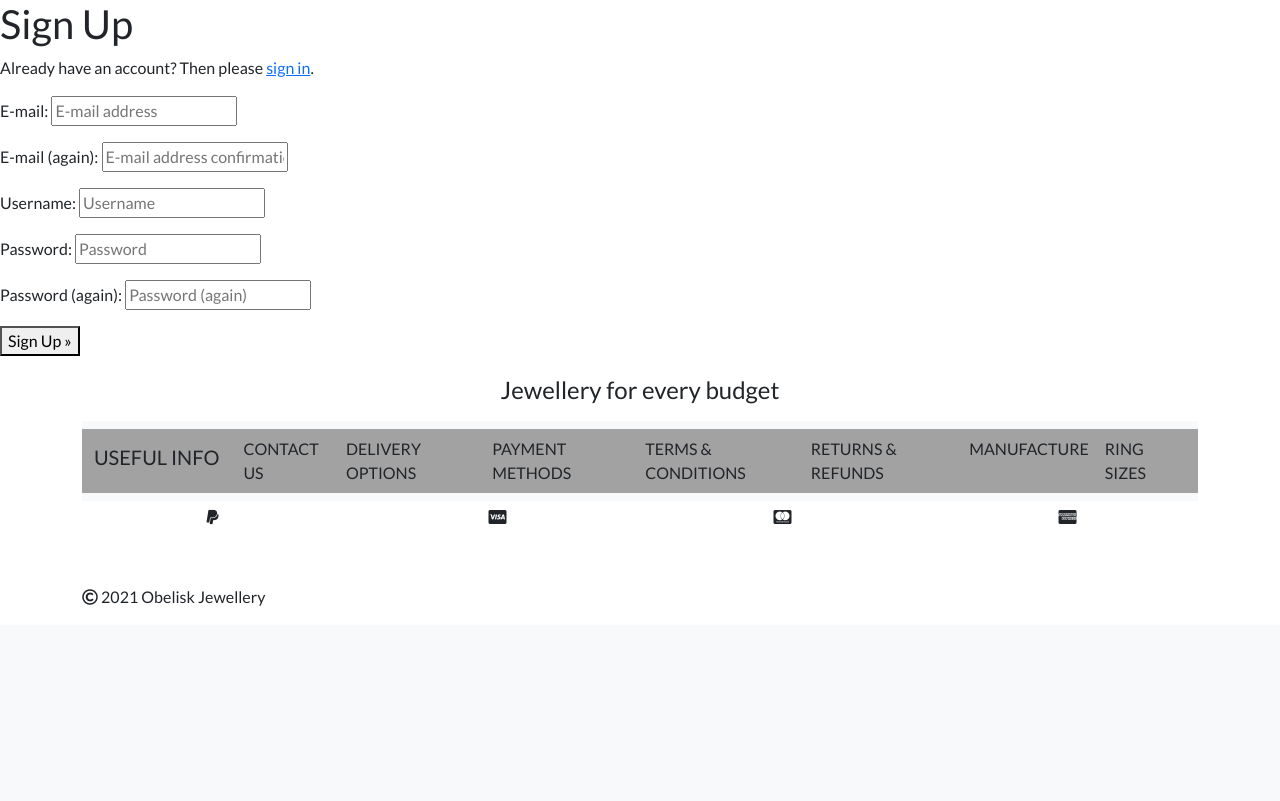
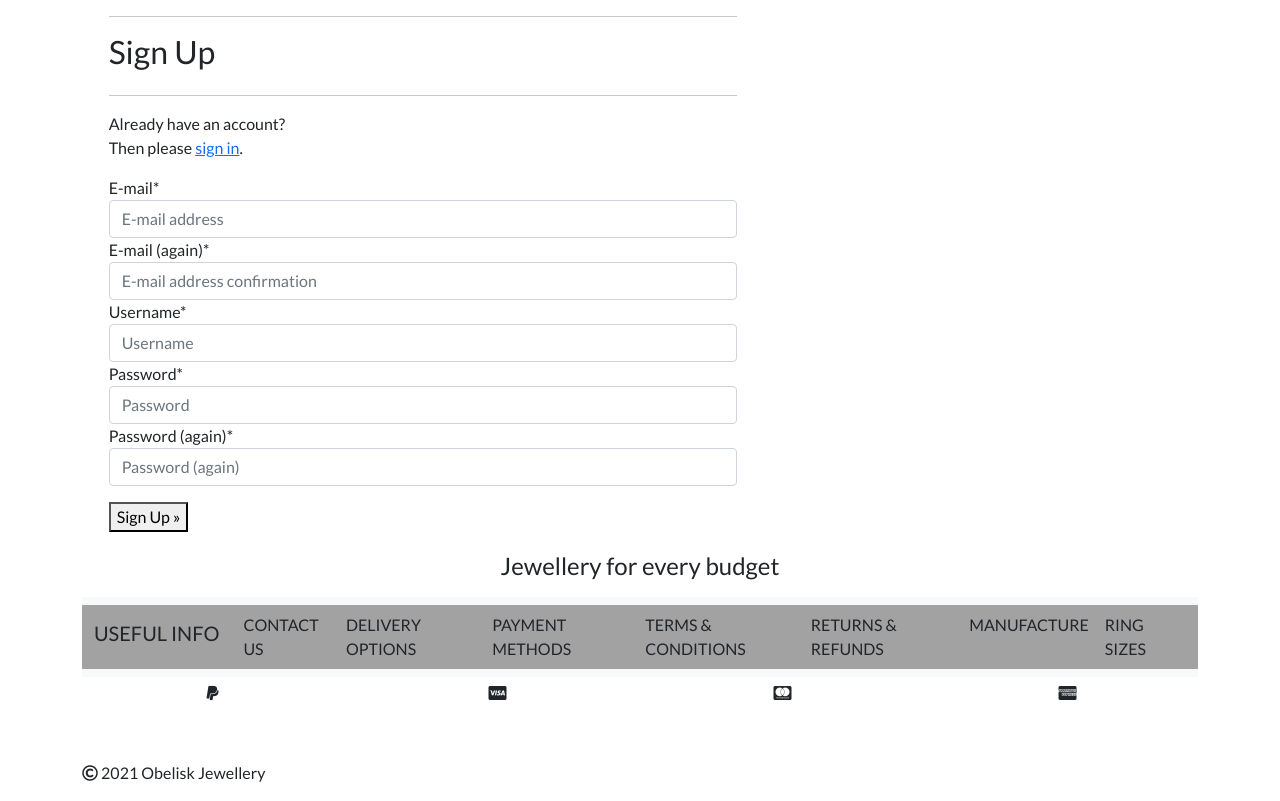
Before and after one commit to sanson0/obelisk_jewellery, a Django app: page /accounts/signup/ in a window 1280 px wide. Shown: the part 251-1052 px from the top of the page. Before the commit the page ends 857 px from the top, so only its background shows below. Run offline with Django 3.2, Linux system fonts and the light colour scheme; parts of the project's set-up code (start-up, migrations or seed data) failed here and were passed over; some libraries are stand-ins or nearby versions.

Commit message:
Improved signup and logout pages

```diff
--- a/templates/allauth/account/signup.html
+++ b/templates/allauth/account/signup.html
@@ -5,17 +5,22 @@
 {% block head_title %}{% trans "Signup" %}{% endblock %}
 
 {% block content %}
-<h1>{% trans "Sign Up" %}</h1>
+<div class="row">
+  <div class="col-10 col-md-6 offset-1">
+<hr>
+<h2 class="logo-font mb-4">{% trans "Sign Up" %}</h2>
+<hr>
 
-<p>{% blocktrans %}Already have an account? Then please <a href="{{ login_url }}">sign in</a>.{% endblocktrans %}</p>
+<p>{% blocktrans %}Already have an account?<br> Then please <a href="{{ login_url }}">sign in</a>.{% endblocktrans %}</p>
 
-<form class="signup" id="signup_form" method="post" action="{% url 'account_signup' %}">
+<form class="signup ml-4" id="signup_form" method="post" action="{% url 'account_signup' %}">
   {% csrf_token %}
-  {{ form.as_p }}
+  {{ form|crispy }}
   {% if redirect_field_value %}
   <input type="hidden" name="{{ redirect_field_name }}" value="{{ redirect_field_value }}" />
   {% endif %}
-  <button type="submit">{% trans "Sign Up" %} &raquo;</button>
+  <button type="submit" class="mt-3">{% trans "Sign Up" %} &raquo;</button>
 </form>
-
+</div>
+</div>
 {% endblock %}
```
Also changed, not shown: templates/allauth/account/login.html (+4 -3 lines), templates/allauth/account/logout.html (+8 -3 lines).
